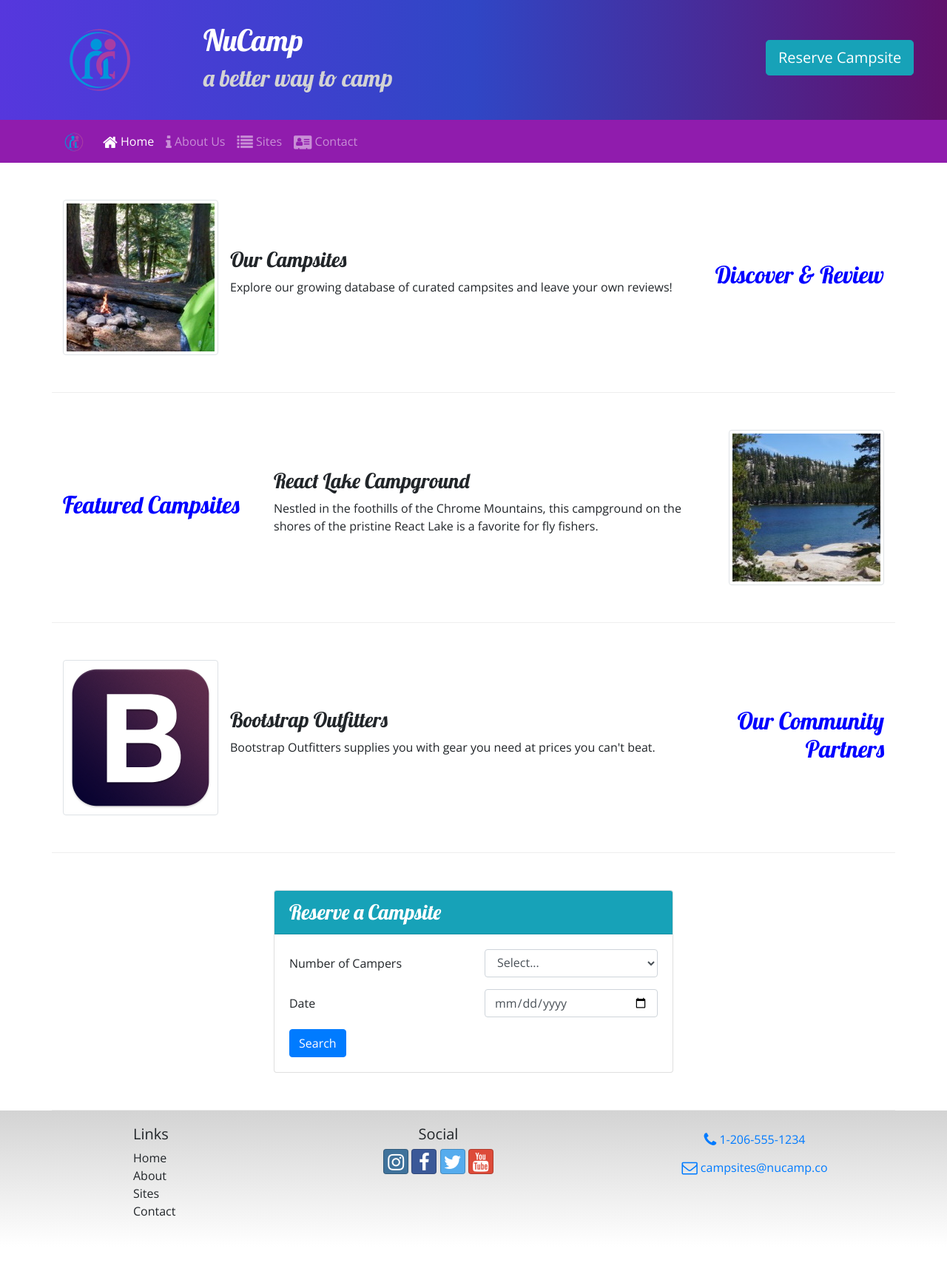
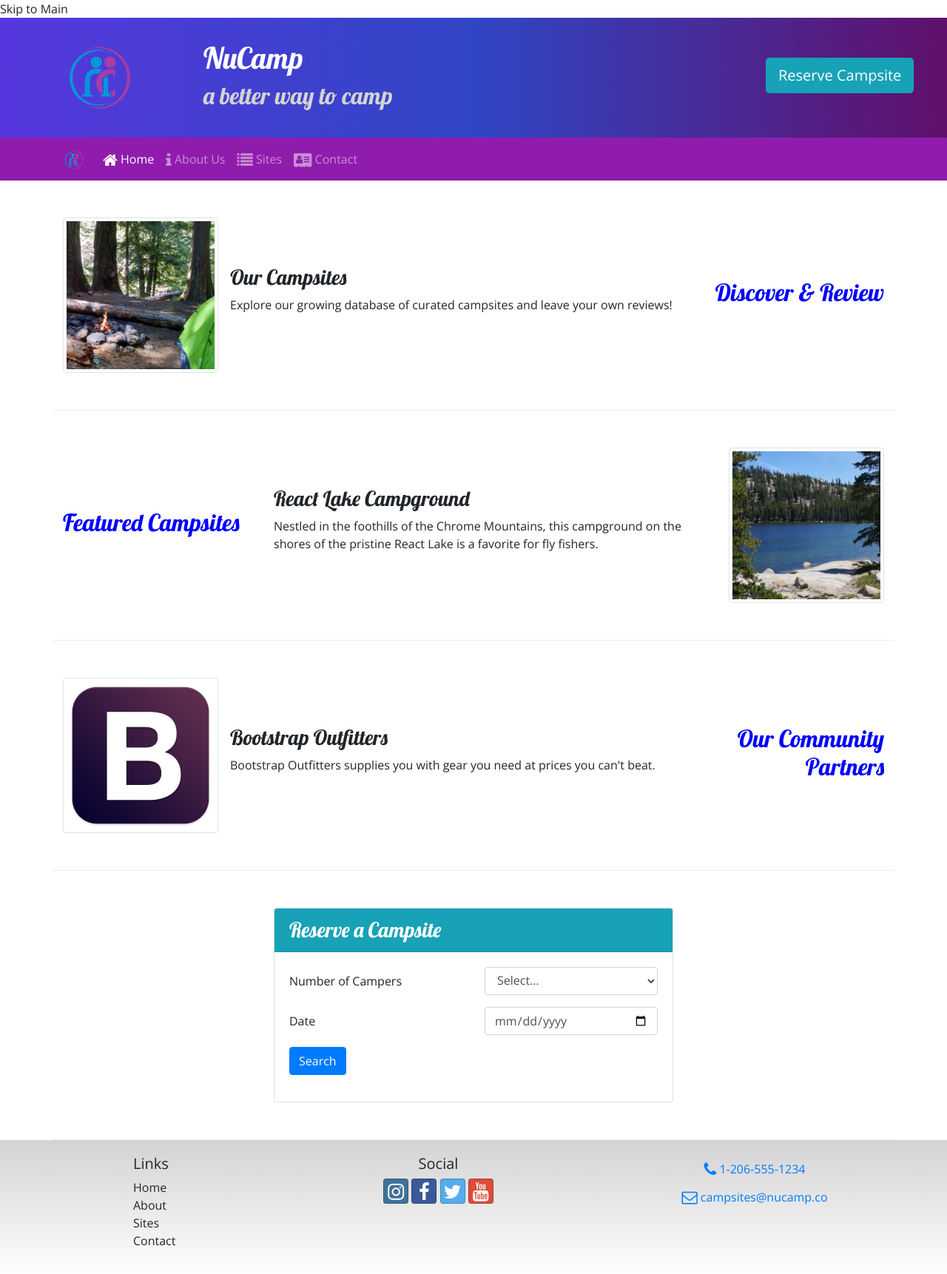
Before and after one commit to Curpett/Nucamp-Site, a website: page index.html in a window 1280 px wide. Shown: the whole page at 74% size. Before the commit the page ends 1685 px from the top, so only its background shows below. Drawn offline with nearby package versions, Linux system fonts and the light colour scheme.

Commit message:
Workshop 2 feedback edits

```diff
--- a/index.html
+++ b/index.html
@@ -20,7 +20,7 @@
 </head>
 
 <body>
-
+        <a role="button" href="#main">Skip to Main</a>
         <header class="jumbotron jumbotron-fluid">
         <div class="container">
             <div class="row">
@@ -38,9 +38,9 @@
         </div>
     </header>
 
-    <nav class="navbar navbar-expand-sm navbar-dark sticky-top">
+    <nav role="navigation" class="navbar navbar-expand-sm navbar-dark sticky-top">
         <div class="container">
-            <a class="navbar-brand" href="#"><img src="img/logo.png" height="30" width="30"></a>
+            <a class="navbar-brand" href="#"><img src="img/logo.png" height="30" width="30" alt="nucamp logo"></a>
             <button class="navbar-toggler" type="button" data-toggle="collapse" data-target="#nucampNavbar">
                 <span class="navbar-toggler-icon"></span>
             </button>
@@ -55,6 +55,7 @@
         </div>
     </nav>
 
+    <main id="main"></main>
         <div class="container">
 
             <div class="row row-content align-items-center">
@@ -112,6 +113,7 @@
                         <h3 class="card-header bg-info text-white">Reserve a Campsite</h3>
                         <div class="card-body">
                             <form id="reserveForm">
+                                <fieldset style="border:none">
                                     <div class="row form-group">
                                         <label class="col-sm-6 col-form-label" for="numCampers">Number of Campers</label>
                                         <div class="col">
@@ -132,7 +134,9 @@
                                             <input class="form-control" type="date" id="date" name="date" placeholder="01/01/2021">
                                         </div>
                                     </div>
-                            <div class="row">
+                                </fieldset>
+
+                                <div class="row form-group">
                                     <div class="col">
                                         <button type="submit" class="btn btn-primary">Search</button>
                                     </div>
@@ -143,6 +147,7 @@
                 </div>
             </div>
         </div>
+    </main>
     <footer class="site-footer">
         <div class="container">
             <div class="row">
```
Lines whose indentation alone changed are shown as unchanged.
